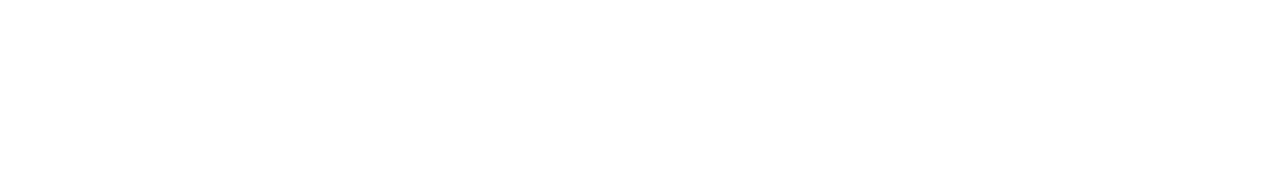
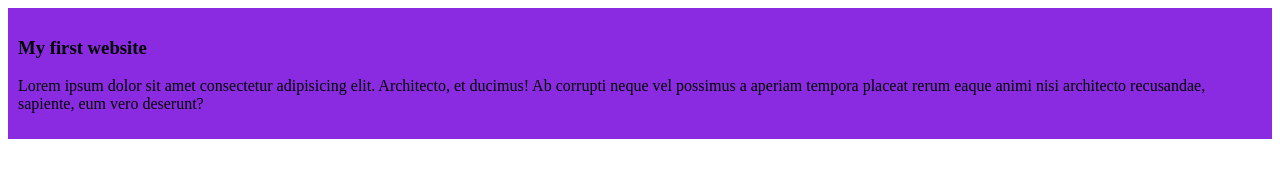
Before and after one commit to aive-25/my-first-github-repo, a plain HTML site: page index.html in a window 1280 px wide. Drawn offline with Linux system fonts and the light colour scheme.

Commit message:
added the first blog

```diff
--- a/index.html
+++ b/index.html
@@ -4,8 +4,13 @@
     <meta charset="UTF-8">
     <meta name="viewport" content="width=device-width, initial-scale=1.0">
     <title>My first ever github repo</title>
+
+    <link rel="stylesheet" href="styles/blog.css">
 </head>
 <body>
-
+    <div>
+    <h3>My first website</h3>
+    <p>Lorem ipsum dolor sit amet consectetur adipisicing elit. Architecto, et ducimus! Ab corrupti neque vel possimus a aperiam tempora placeat rerum eaque animi nisi architecto recusandae, sapiente, eum vero deserunt?</p>
+    </div>
 </body>
 </html>
--- /dev/null
+++ b/styles/blog.css
@@ -0,0 +1,4 @@
+div{
+    background-color: blueviolet;
+    padding: 10px;
+}
```
